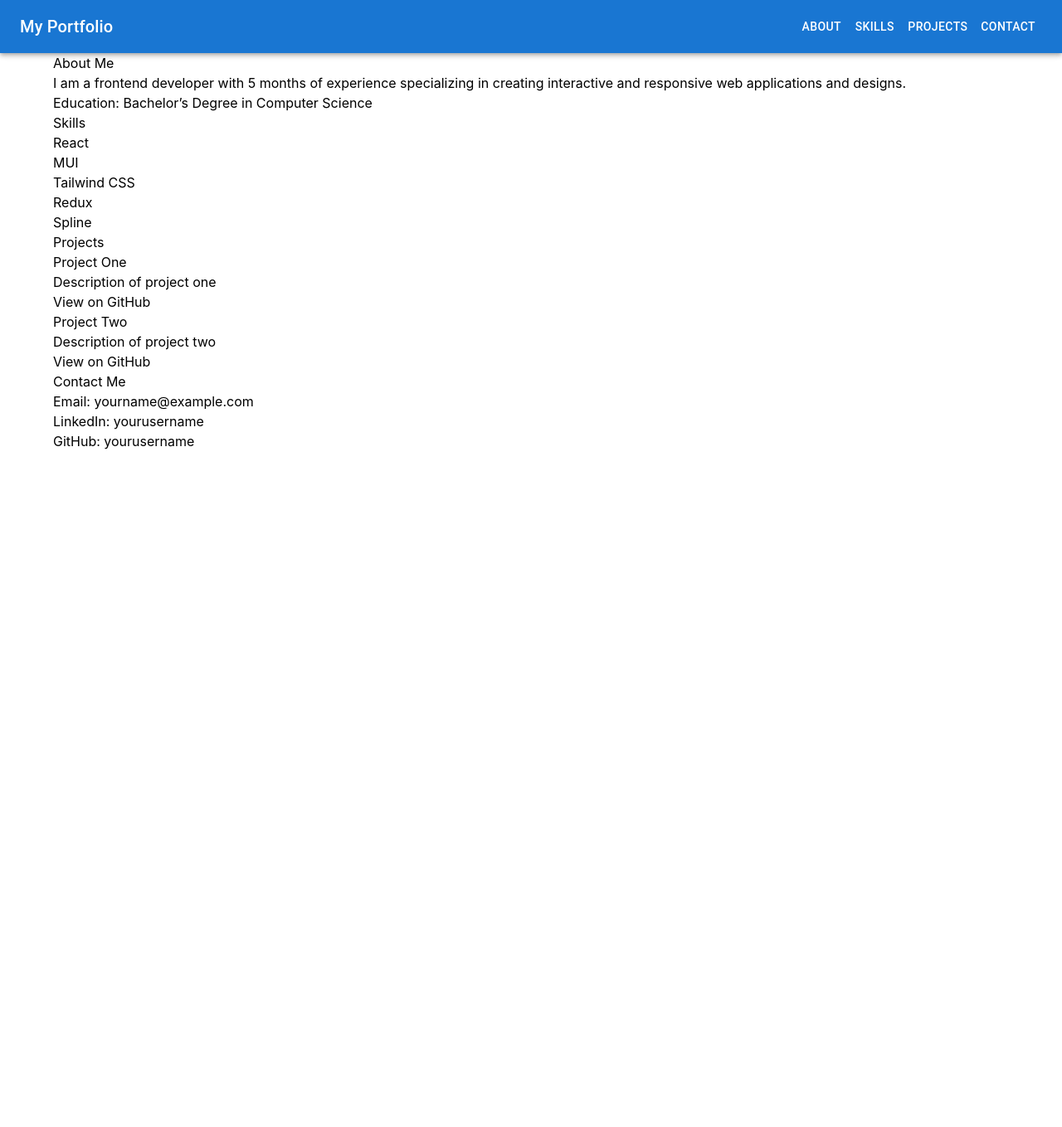
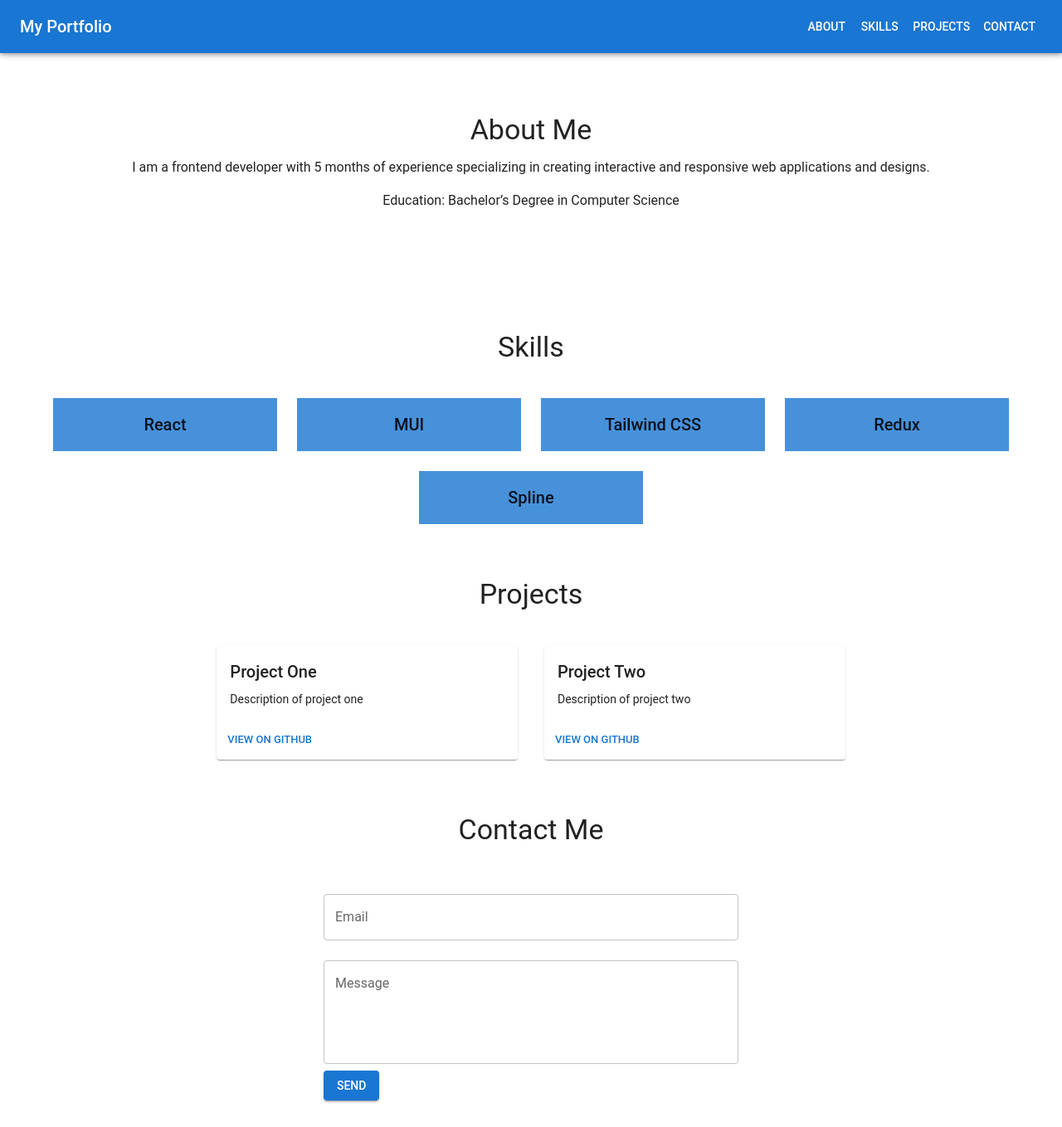
Before and after one commit to Ridam-Kukde/Portfolio, a React (Create React App) app: page / in a window 1280 px wide. Shown: the whole page at 83% size. Before the commit the page ends 800 px from the top, so only its background shows below. Built offline with nearby package versions, Linux system fonts and the light colour scheme.

Commit message:
Feat: Layout and folder structure

```diff
--- a/package.json
+++ b/package.json
@@ -6,6 +6,7 @@
     "@emotion/react": "^11.13.0",
     "@emotion/styled": "^11.13.0",
     "@mui/material": "^5.16.5",
+    "@react-spring/web": "^9.7.4",
     "@testing-library/jest-dom": "^5.17.0",
     "@testing-library/react": "^13.4.0",
     "@testing-library/user-event": "^13.5.0",
@@ -15,6 +16,7 @@
     "react-dom": "^18.3.1",
     "react-redux": "^9.1.2",
     "react-scripts": "5.0.1",
+    "react-spring": "^9.7.4",
     "redux": "^5.0.1",
     "tailwindcss": "^3.4.7",
     "web-vitals": "^2.1.4"
--- a/src/App.js
+++ b/src/App.js
@@ -1,22 +1,38 @@
 import React from 'react';
-import { Container, AppBar, Toolbar, Typography } from '@mui/material';
-import { About } from './components/About';
-import { Skills } from './components/Skills';
-import { Projects } from './components/Projects';
-import { Contact } from './components/Contact';
-import { NavBar } from './components/NavBar';
+import { Container, CssBaseline } from '@mui/material';
+import { About } from './components/Layout1/About';
+import { Skills } from './components/Layout1/Skills';
+import { Projects } from './components/Layout1/Projects';
+import { Contact } from './components/Layout1/Contact';
+import { NavBar } from './components/Layout1/NavBar';
+import { ThemeProvider, createTheme } from '@mui/material/styles';
+
+const theme = createTheme({
+  palette: {
+    primary: {
+      main: '#1976d2',
+    },
+    secondary: {
+      main: '#ff4081',
+    },
+  },
+  typography: {
+    fontFamily: 'Roboto, Arial, sans-serif',
+  },
+});
 
 function App() {
   return (
-    <div className="App">
+    <ThemeProvider theme={theme}>
+      <CssBaseline />
       <NavBar />
-      <Container>
+      <Container maxWidth="lg">
         <About />
         <Skills />
         <Projects />
         <Contact />
       </Container>
-    </div>
+    </ThemeProvider>
   );
 }
 
--- a/src/components/About.js
+++ /dev/null
@@ -1,11 +0,0 @@
-import React from 'react';
-
-export const About = () => {
-  return (
-    <section id="about" className="py-10">
-      <h2 className="text-4xl font-bold mb-4">About Me</h2>
-      <p className="text-lg">I am a frontend developer with 5 months of experience specializing in creating interactive and responsive web applications and designs.</p>
-      <p className="text-lg">Education: Bachelor’s Degree in Computer Science</p>
-    </section>
-  );
-};
--- a/src/components/Contact.js
+++ /dev/null
@@ -1,12 +0,0 @@
-import React from 'react';
-
-export const Contact = () => {
-  return (
-    <section id="contact" className="py-10">
-      <h2 className="text-4xl font-bold mb-4">Contact Me</h2>
-      <p>Email: yourname@example.com</p>
-      <p>LinkedIn: <a href="https://linkedin.com/in/yourusername" className="text-blue-500">yourusername</a></p>
-      <p>GitHub: <a href="https://github.com/yourusername" className="text-blue-500">yourusername</a></p>
-    </section>
-  );
-};
--- /dev/null
+++ b/src/components/Layout1/About.js
@@ -0,0 +1,21 @@
+import React from 'react';
+import { useSpring, animated } from '@react-spring/web';
+import { Typography, Box } from '@mui/material';
+
+export const About = () => {
+  const fade = useSpring({ opacity: 1, from: { opacity: 0 }, config: { duration: 1000 } });
+
+  return (
+    <animated.section id="about" style={fade} className="py-10">
+      <Box textAlign="center" mt={5} mb={10}>
+        <Typography variant="h4" gutterBottom>About Me</Typography>
+        <Typography variant="body1" paragraph>
+          I am a frontend developer with 5 months of experience specializing in creating interactive and responsive web applications and designs.
+        </Typography>
+        <Typography variant="body1">
+          Education: Bachelor’s Degree in Computer Science
+        </Typography>
+      </Box>
+    </animated.section>
+  );
+};
--- /dev/null
+++ b/src/components/Layout1/Contact.js
@@ -0,0 +1,33 @@
+import React from 'react';
+import { Typography, Box, TextField, Button } from '@mui/material';
+
+export const Contact = () => {
+  return (
+    <section id="contact" className="py-10">
+      <Box textAlign="center" mb={5}>
+        <Typography variant="h4" gutterBottom>Contact Me</Typography>
+      </Box>
+      <Box display="flex" justifyContent="center">
+        <form>
+          <TextField
+            label="Email"
+            variant="outlined"
+            fullWidth
+            margin="normal"
+          />
+          <TextField
+            label="Message"
+            variant="outlined"
+            fullWidth
+            margin="normal"
+            multiline
+            rows={4}
+          />
+          <Button variant="contained" color="primary" type="submit">
+            Send
+          </Button>
+        </form>
+      </Box>
+    </section>
+  );
+};
--- a/src/components/NavBar.js
+++ b/src/components/Layout1/NavBar.js
@@ -3,7 +3,7 @@ import { AppBar, Toolbar, Typography, Button } from '@mui/material';
 
 export const NavBar = () => {
   return (
-    <AppBar position="static">
+    <AppBar position="sticky" color="primary">
       <Toolbar>
         <Typography variant="h6" style={{ flexGrow: 1 }}>
           My Portfolio
--- /dev/null
+++ b/src/components/Layout1/Projects.js
@@ -0,0 +1,40 @@
+import React from 'react';
+import { Typography, Box, Grid, Card, CardContent, CardActions, Button } from '@mui/material';
+
+export const Projects = () => {
+  const projects = [
+    {
+      title: "Project One",
+      description: "Description of project one",
+      link: "https://github.com/yourusername/project-one"
+    },
+    {
+      title: "Project Two",
+      description: "Description of project two",
+      link: "https://github.com/yourusername/project-two"
+    }
+  ];
+
+  return (
+    <section id="projects" className="py-10">
+      <Box textAlign="center" mb={5}>
+        <Typography variant="h4" gutterBottom>Projects</Typography>
+      </Box>
+      <Grid container spacing={4} justifyContent="center">
+        {projects.map(project => (
+          <Grid item key={project.title} xs={12} sm={6} md={4}>
+            <Card>
+              <CardContent>
+                <Typography variant="h6" gutterBottom>{project.title}</Typography>
+                <Typography variant="body2">{project.description}</Typography>
+              </CardContent>
+              <CardActions>
+                <Button size="small" color="primary" href={project.link}>View on GitHub</Button>
+              </CardActions>
+            </Card>
+          </Grid>
+        ))}
+      </Grid>
+    </section>
+  );
+};
--- /dev/null
+++ b/src/components/Layout1/Skills.js
@@ -0,0 +1,23 @@
+import React from 'react';
+import { Typography, Box, Grid } from '@mui/material';
+
+export const Skills = () => {
+  const skills = ["React", "MUI", "Tailwind CSS", "Redux", "Spline"];
+
+  return (
+    <section id="skills" className="py-10">
+      <Box textAlign="center" mb={5}>
+        <Typography variant="h4" gutterBottom>Skills</Typography>
+      </Box>
+      <Grid container spacing={3} justifyContent="center">
+        {skills.map(skill => (
+          <Grid item key={skill} xs={12} sm={6} md={4} lg={3}>
+            <Box textAlign="center" bgcolor="primary.light" p={2} borderRadius="borderRadius">
+              <Typography variant="h6">{skill}</Typography>
+            </Box>
+          </Grid>
+        ))}
+      </Grid>
+    </section>
+  );
+};
--- a/src/components/Projects.js
+++ /dev/null
@@ -1,31 +0,0 @@
-import React from 'react';
-
-export const Projects = () => {
-  const projects = [
-    {
-      title: "Project One",
-      description: "Description of project one",
-      link: "https://github.com/yourusername/project-one"
-    },
-    {
-      title: "Project Two",
-      description: "Description of project two",
-      link: "https://github.com/yourusername/project-two"
-    }
-  ];
-
-  return (
-    <section id="projects" className="py-10">
-      <h2 className="text-4xl font-bold mb-4">Projects</h2>
-      <div className="grid grid-cols-1 md:grid-cols-2 gap-4">
-        {projects.map(project => (
-          <div key={project.title} className="bg-gray-100 p-4 rounded">
-            <h3 className="text-2xl font-bold">{project.title}</h3>
-            <p>{project.description}</p>
-            <a href={project.link} className="text-blue-500">View on GitHub</a>
-          </div>
-        ))}
-      </div>
-    </section>
-  );
-};
--- a/src/components/Skills.js
+++ /dev/null
@@ -1,18 +0,0 @@
-import React from 'react';
-
-export const Skills = () => {
-  const skills = ["React", "MUI", "Tailwind CSS", "Redux", "Spline"];
-
-  return (
-    <section id="skills" className="py-10">
-      <h2 className="text-4xl font-bold mb-4">Skills</h2>
-      <div className="flex flex-wrap">
-        {skills.map(skill => (
-          <div key={skill} className="bg-gray-200 p-4 m-2 rounded">
-            {skill}
-          </div>
-        ))}
-      </div>
-    </section>
-  );
-};
--- a/src/index.css
+++ b/src/index.css
@@ -1,17 +1,25 @@
 body {
+  font-family: 'Roboto', sans-serif;
+  background-color: #f5f5f5;
   margin: 0;
-  font-family: -apple-system, BlinkMacSystemFont, 'Segoe UI', 'Roboto', 'Oxygen',
-    'Ubuntu', 'Cantarell', 'Fira Sans', 'Droid Sans', 'Helvetica Neue',
-    sans-serif;
-  -webkit-font-smoothing: antialiased;
-  -moz-osx-font-smoothing: grayscale;
+  padding: 0;
 }
 
-@tailwind base;
-@tailwind components;
-@tailwind utilities;
+h2 {
+  font-size: 2.5rem;
+  margin-bottom: 0.5rem;
+}
 
-code {
-  font-family: source-code-pro, Menlo, Monaco, Consolas, 'Courier New',
-    monospace;
+p {
+  font-size: 1.25rem;
+  line-height: 1.6;
 }
+
+section {
+  padding: 2rem 0;
+}
+
+form {
+  width: 100%;
+  max-width: 500px;
+}
```
Also changed, not shown: 1 other file (tests, documents, lock files or other folders).
